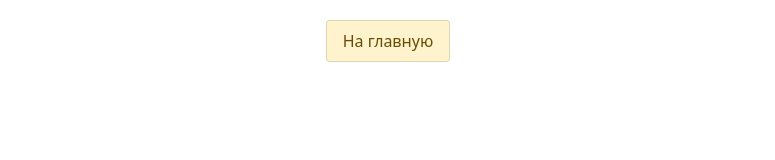
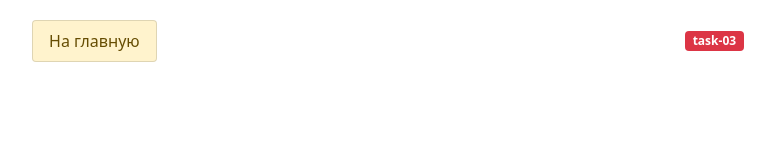
Before and after one commit to nazarii-lozynskyi/goit-js-hw-11-promisification, a website built with Parcel: page src/task-03.html in a window 1280 px wide. Shown: the whole page, without its empty margins (252-1027 px from the left). Built offline with nearby package versions, Linux system fonts and the light colour scheme.

Commit message:
Update task-03.html

```diff
--- a/src/task-03.html
+++ b/src/task-03.html
@@ -32,6 +32,8 @@
       >
     </div>
 
-    <script src="js/task-03.js" type="module"></script>
+    <span class="badge bg-danger">task-03</span>
+
+    <script src="js/task-03.js"></script>
   </body>
 </html>
```
